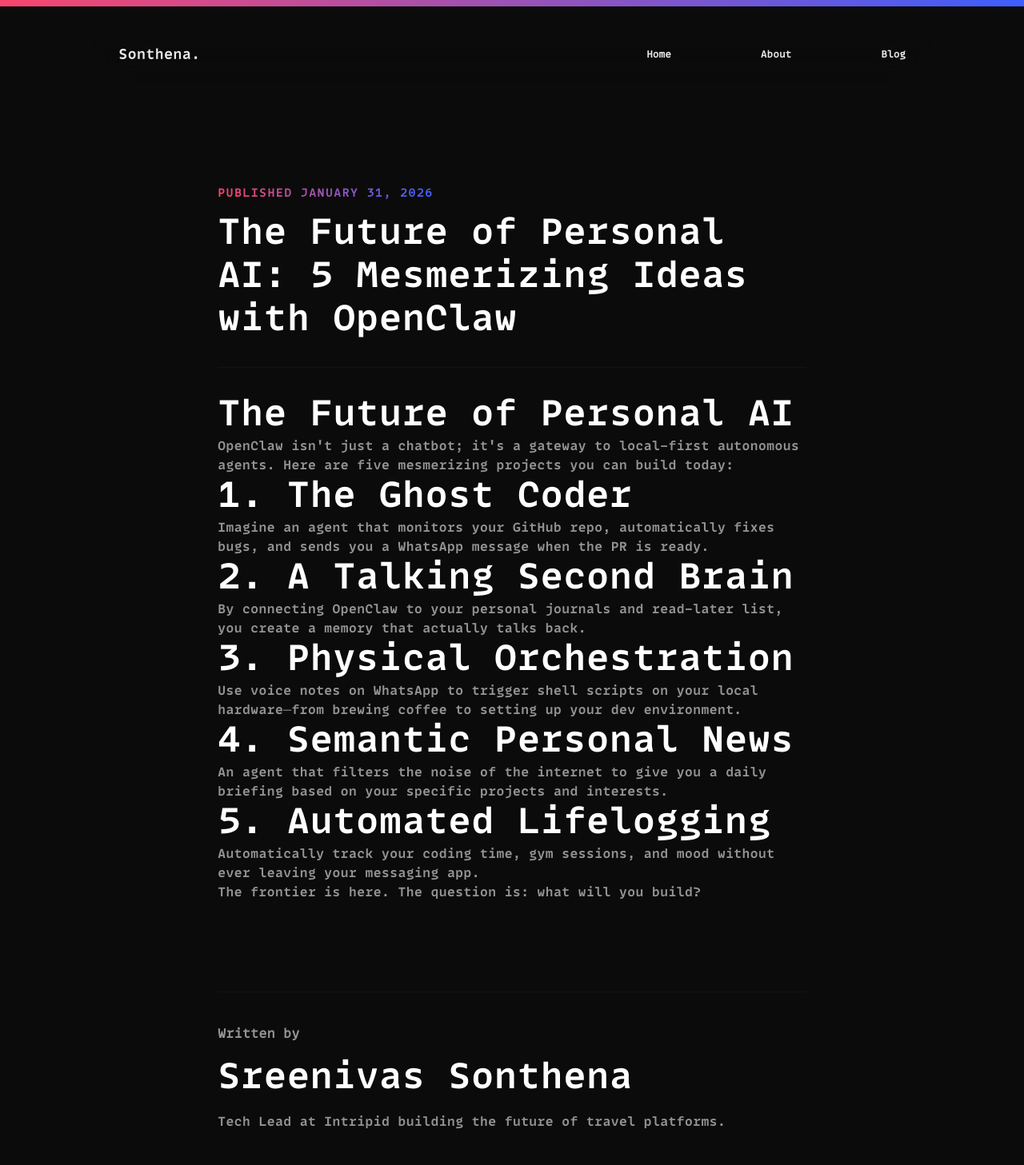
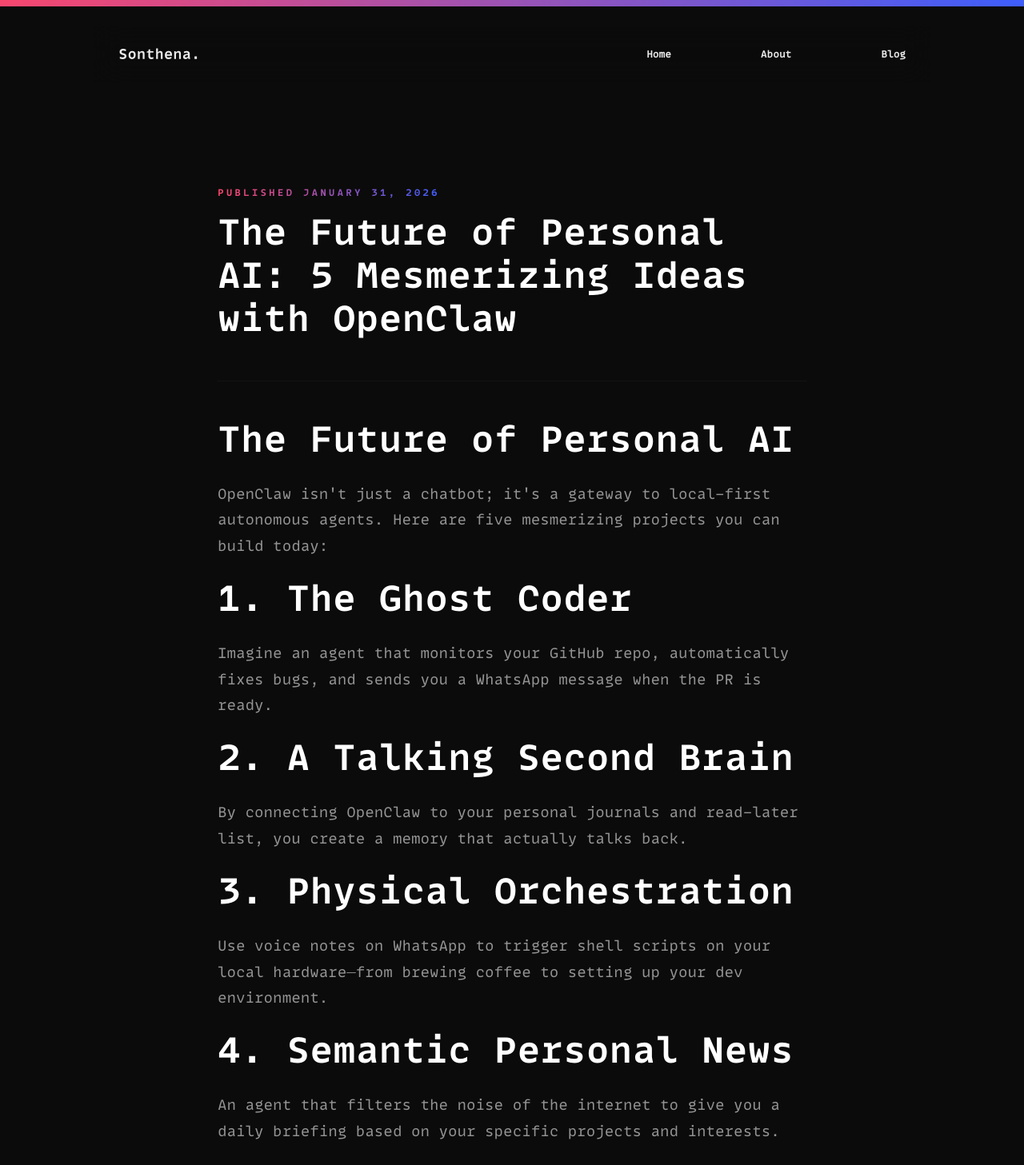
Before and after one commit to Sreenivas1323/Web2.0, a Next.js app: page /blog/future-of-personal-ai in a window 1280 px wide. Shown: the top 1457 px of the page at 80% size. Built offline with nearby package versions, Linux system fonts and the light colour scheme.

Commit message:
style: refine blog typography and vertical rhythm

```diff
--- a/pages/blog/[slug].js
+++ b/pages/blog/[slug].js
@@ -14,12 +14,12 @@
 import { CustomHeading, CustomText } from "../../src/components/CustomComponents";
 
 const components = {
-  h1: (props) => <CustomHeading as="h1" size="2xl" my={6} {...props} />,
-  h2: (props) => <CustomHeading as="h2" size="xl" mt={10} mb={4} {...props} />,
-  h3: (props) => <CustomHeading as="h3" size="lg" mt={8} mb={4} {...props} />,
-  p: (props) => <CustomText my={6} fontSize="lg" lineHeight="1.8" color="whiteAlpha.800" {...props} />,
-  ul: (props) => <Box as="ul" ml={6} my={6} {...props} />,
-  li: (props) => <Box as="li" my={3} fontSize="lg" color="whiteAlpha.800" {...props} />,
+  h1: (props) => <CustomHeading as="h1" fontSize={{ base: "3xl", md: "4xl" }} mt={12} mb={6} color="white" {...props} />,
+  h2: (props) => <CustomHeading as="h2" fontSize={{ base: "2xl", md: "3xl" }} mt={12} mb={4} color="white" {...props} />,
+  h3: (props) => <CustomHeading as="h3" fontSize={{ base: "xl", md: "2xl" }} mt={10} mb={4} color="white" {...props} />,
+  p: (props) => <Text my={6} fontSize="lg" lineHeight="1.8" color="ash" fontFamily="MonolisaRegular" {...props} />,
+  ul: (props) => <Box as="ul" ml={6} my={6} color="ash" {...props} />,
+  li: (props) => <Box as="li" my={3} fontSize="lg" lineHeight="1.6" fontFamily="MonolisaRegular" {...props} />,
   code: (props) => (
     <Box
       as="code"
@@ -29,6 +29,7 @@
       borderRadius="md"
       fontSize="0.9em"
       color="brand.50"
+      fontFamily="MonolisaRegular"
       {...props}
     />
   ),
@@ -49,19 +50,20 @@
       </Head>
 
       <Container maxW="3xl" pt={{ base: 20, md: 32 }} pb={20}>
-        <VStack align="start" spacing={8}>
-          <VStack align="start" spacing={3}>
+        <VStack align="start" spacing={12}>
+          <VStack align="start" spacing={4}>
             <Text
               fontWeight="bold"
-              fontSize="sm"
-              letterSpacing="widest"
+              fontSize="xs"
+              letterSpacing="3px"
               bgGradient="linear(to-r, brand.50, brand.100)"
               bgClip="text"
               textTransform="uppercase"
+              fontFamily="MonolisaBold"
             >
               Published {dateStr}
             </Text>
-            <CustomHeading fontSize={{ base: "4xl", md: "6xl" }} lineHeight="1.1">
+            <CustomHeading fontSize={{ base: "4xl", md: "6xl" }} lineHeight="1.1" letterSpacing="-1px">
               {frontmatter.title}
             </CustomHeading>
           </VStack>
@@ -74,12 +76,14 @@
 
           <Box pt={20} w="full">
             <Divider borderColor="whiteAlpha.100" mb={10} />
-            <VStack align="start" spacing={4}>
-              <Text fontWeight="bold" color="ash">Written by</Text>
-              <CustomHeading size="md">Sreenivas Sonthena</CustomHeading>
-              <CustomText fontSize="sm">
-                Tech Lead at Intripid building the future of travel platforms.
-              </CustomText>
+            <VStack align="start" spacing={6}>
+              <Text fontWeight="bold" color="ash" fontSize="xs" letterSpacing="2px" textTransform="uppercase">Written by</Text>
+              <VStack align="start" spacing={1}>
+                <CustomHeading fontSize="3xl">Sreenivas Sonthena</CustomHeading>
+                <CustomText fontSize="md">
+                  Tech Lead at Intripid building the future of travel platforms.
+                </CustomText>
+              </VStack>
             </VStack>
           </Box>
         </VStack>
```
